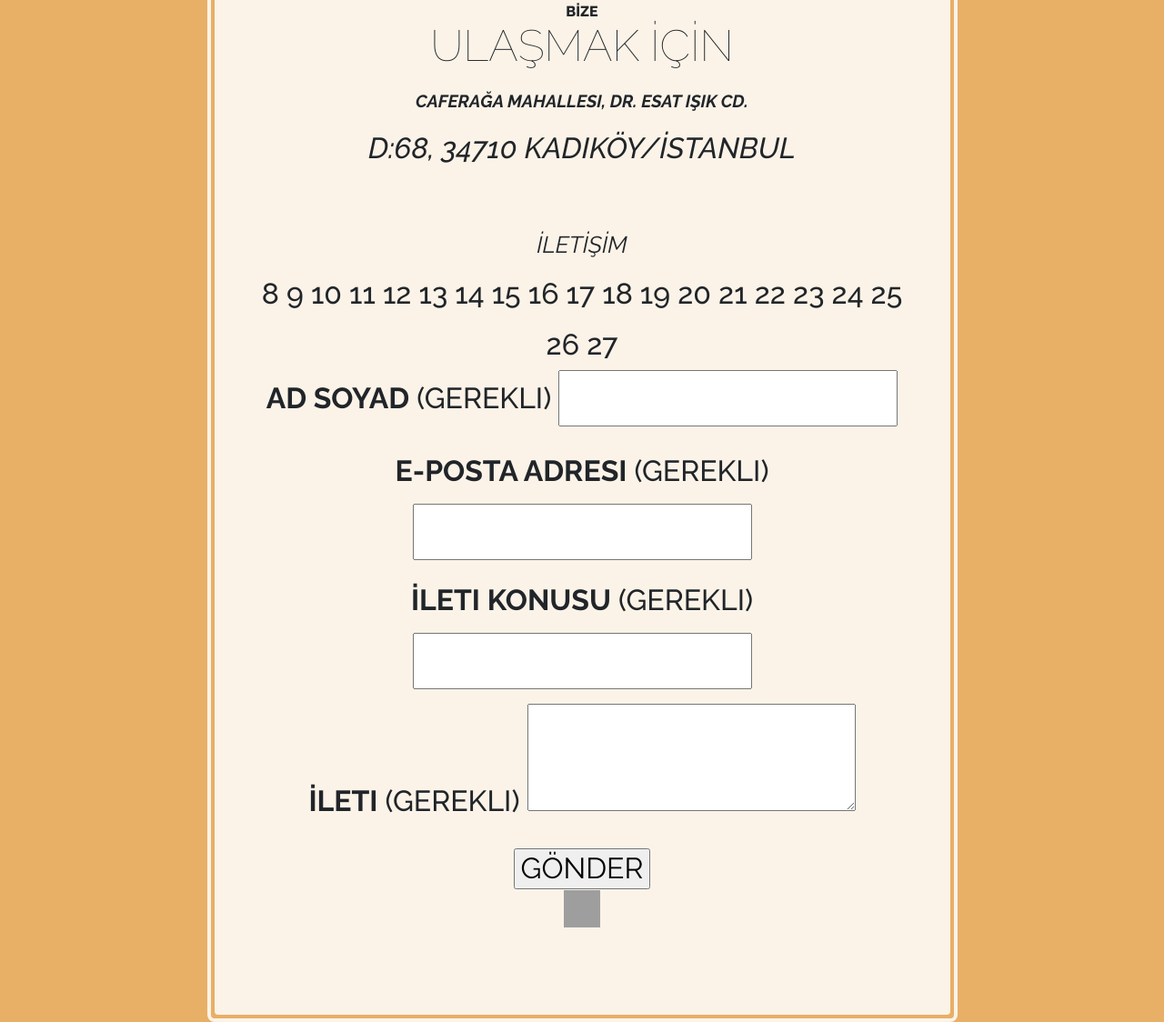
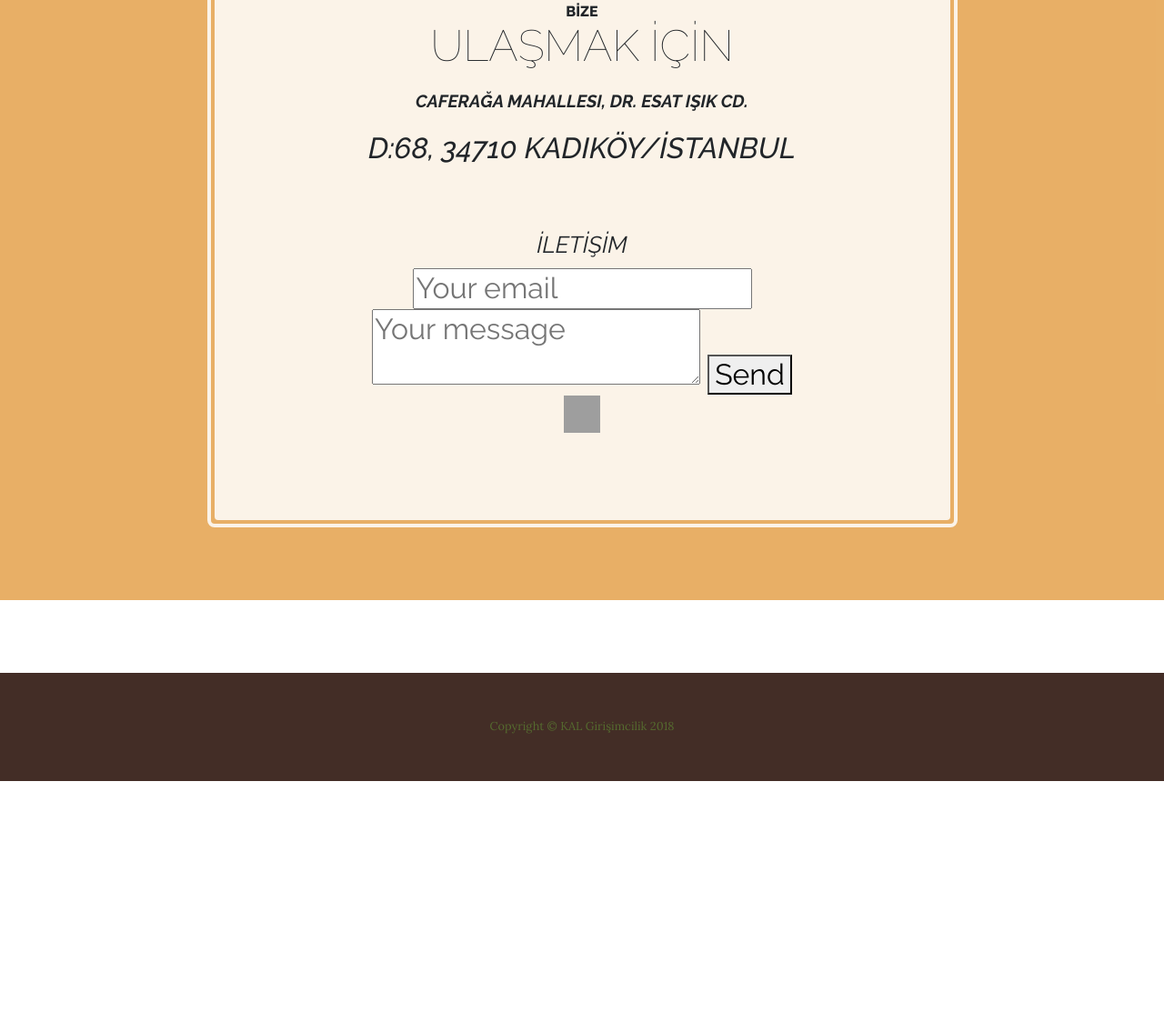
Before and after one commit to denizozbakir/Kal-Girisimcilik, a website: page store.html in a window 1280 px wide. Shown: the part 573-1697 px from the top of the page at 91% size. After the commit the page ends 1432 px from the top, so only its background shows below. Drawn offline with Linux system fonts and the light colour scheme; grey boxes are pictures that could not be loaded.

Commit message:
deneme mail3

```diff
--- a/store.html
+++ b/store.html
@@ -78,54 +78,7 @@
                   <em>İLETİŞİM</em>
                 </small>
                 <br>
-
-  8
-  9
-  10
-  11
-  12
-  13
-  14
-  15
-  16
-  17
-  18
-  19
-  20
-  21
-  22
-  23
-  24
-  25
-  26
-  27
-  <style>
-  	td{padding:5px 10px;font-weight:bold;}
-  </style>
-
-  <form action="https://formspree.io/denizozb@outlook.com" method="post"> <!-- mailiniz@gmail.com yerine kendi mail adresimizi yazıyoruz. -->
-      <p class="input-block">
-          <label for="contact_author">
-              <strong>Ad Soyad</strong> (gerekli)</label>
-          <input type="text" name="contact_author" id="contact_author" required>
-      </p>
-      <p class="input-block">
-          <label for="_replyto">
-              <strong>E-Posta Adresi</strong> (gerekli)</label>
-          <input type="email" name="_replyto" id="_replyto" required>
-      </p>
-      <p class="input-block">
-          <label for="contact_subject">
-              <strong>İleti Konusu</strong> (gerekli)</label>
-          <input type="text" name="contact_subject" id="contact_subject" required>
-      </p>
-      <p class="textarea-block">
-          <label for="contact_content">
-              <strong>İleti</strong> (gerekli)</label>
-          <textarea name="contact_content" id="contact_content" required></textarea>
-      </p>
-      <input type="hidden" name="_next" value="//domainadresimiz.com/tesekkurler.html"> <!-- Form forms.brace.io adresine gönderildikten sonra tekrar sitenize dönüş yapılarak sitenizdeki tesekkurler.html dosyasının açılmasını sağlıyor. -->
-      <input type="submit" value="GÖNDER">
+                <form method="POST" action="http://formspree.io/YOUREMAILHERE"> <!-- YOUREMAILHERE yerine kendi mail adresimizi yazıyoruz. --> <input type="email" name="email" placeholder="Your email"> <textarea name="message" placeholder="Your message"></textarea> <button type="submit">Send</button>
   </form>
 
 
```
